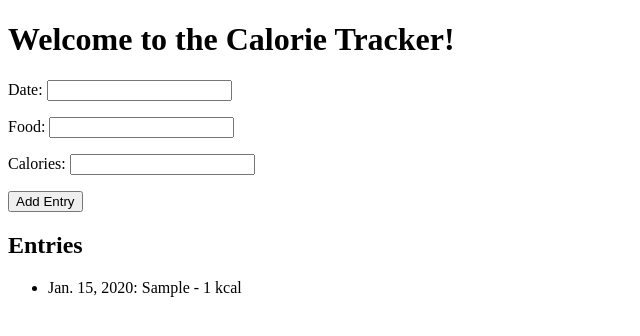
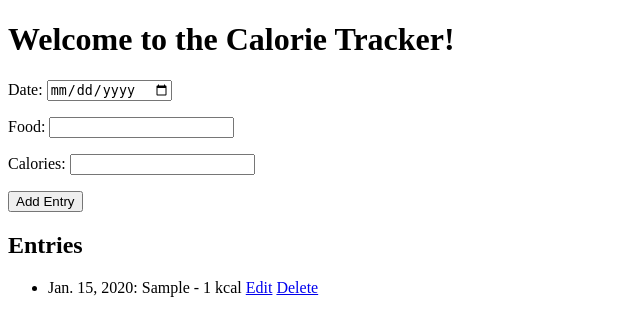
Before and after one commit to ethanmwangi/Calorie_projectt, a Django app: page / in a window 1280 px wide. Shown: the top 336 px of the page, without its empty margins (0-640 px from the left). Run offline with Django 5.2, Linux system fonts and the light colour scheme; tables that the repository leaves empty hold one stand-in row (values such as "Sample post").

Commit message:
fixed the editing button

```diff
--- a/myproject/myapp/forms.py
+++ b/myproject/myapp/forms.py
@@ -5,3 +5,6 @@ class CalorieEntryForm(forms.ModelForm):
     class Meta:
         model = CalorieEntry
         fields = ['date', 'food', 'calories']
+        widgets = {
+            'date': forms.DateInput(attrs={'type': 'date'}),
+        }
--- a/myproject/myapp/templates/home.html
+++ b/myproject/myapp/templates/home.html
@@ -5,15 +5,34 @@
 </head>
 <body>
     <h1>Welcome to the Calorie Tracker!</h1>
+
+    {% if form.errors %}
+        <ul style="color: red;">
+        {% for field in form %}
+            {% for error in field.errors %}
+                <li>{{ field.label }}: {{ error }}</li>
+            {% endfor %}
+        {% endfor %}
+        </ul>
+    {% endif %}
+
     <form method="post">
         {% csrf_token %}
         {{ form.as_p }}
-        <button type="submit">Add Entry</button>
+        <button type="submit">{% if edit_id %}Update Entry{% else %}Add Entry{% endif %}</button>
+        {% if edit_id %}
+            <a href="{% url 'home' %}">Cancel</a>
+        {% endif %}
     </form>
+
     <h2>Entries</h2>
     <ul>
         {% for entry in entries %}
-            <li>{{ entry.date }}: {{ entry.food }} - {{ entry.calories }} kcal</li>
+            <li>
+                {{ entry.date }}: {{ entry.food }} - {{ entry.calories }} kcal
+                <a href="{% url 'edit_entry' entry.id %}">Edit</a>
+                <a href="{% url 'delete_entry' entry.id %}" onclick="return confirm('Are you sure you want to delete this entry?');">Delete</a>
+            </li>
         {% empty %}
             <li>No entries yet.</li>
         {% endfor %}
--- a/myproject/myapp/urls.py
+++ b/myproject/myapp/urls.py
@@ -1,7 +1,8 @@
 from django.urls import path
-from .import views
+from . import views
 
 urlpatterns = [
     path('', views.home, name='home'),
-
+    path('edit/<int:entry_id>/', views.edit_entry, name='edit_entry'),
+    path('delete/<int:entry_id>/', views.delete_entry, name='delete_entry'),
 ]
--- a/myproject/myapp/views.py
+++ b/myproject/myapp/views.py
@@ -1,4 +1,4 @@
-from django.shortcuts import render, redirect
+from django.shortcuts import render, redirect, get_object_or_404
 from .models import CalorieEntry
 from .forms import CalorieEntryForm
 
@@ -12,3 +12,20 @@ def home(request):
         form = CalorieEntryForm()
     entries = CalorieEntry.objects.order_by('-date')
     return render(request, 'home.html', {'form': form, 'entries': entries})
+
+def edit_entry(request, entry_id):
+    entry = get_object_or_404(CalorieEntry, id=entry_id)
+    if request.method == 'POST':
+        form = CalorieEntryForm(request.POST, instance=entry)
+        if form.is_valid():
+            form.save()
+            return redirect('home')
+    else:
+        form = CalorieEntryForm(instance=entry)
+    entries = CalorieEntry.objects.order_by('-date')
+    return render(request, 'home.html', {'form': form, 'entries': entries, 'edit_id': entry_id})
+
+def delete_entry(request, entry_id):
+    entry = get_object_or_404(CalorieEntry, id=entry_id)
+    entry.delete()
+    return redirect('home')
```
Also changed, not shown: 1 other file.
